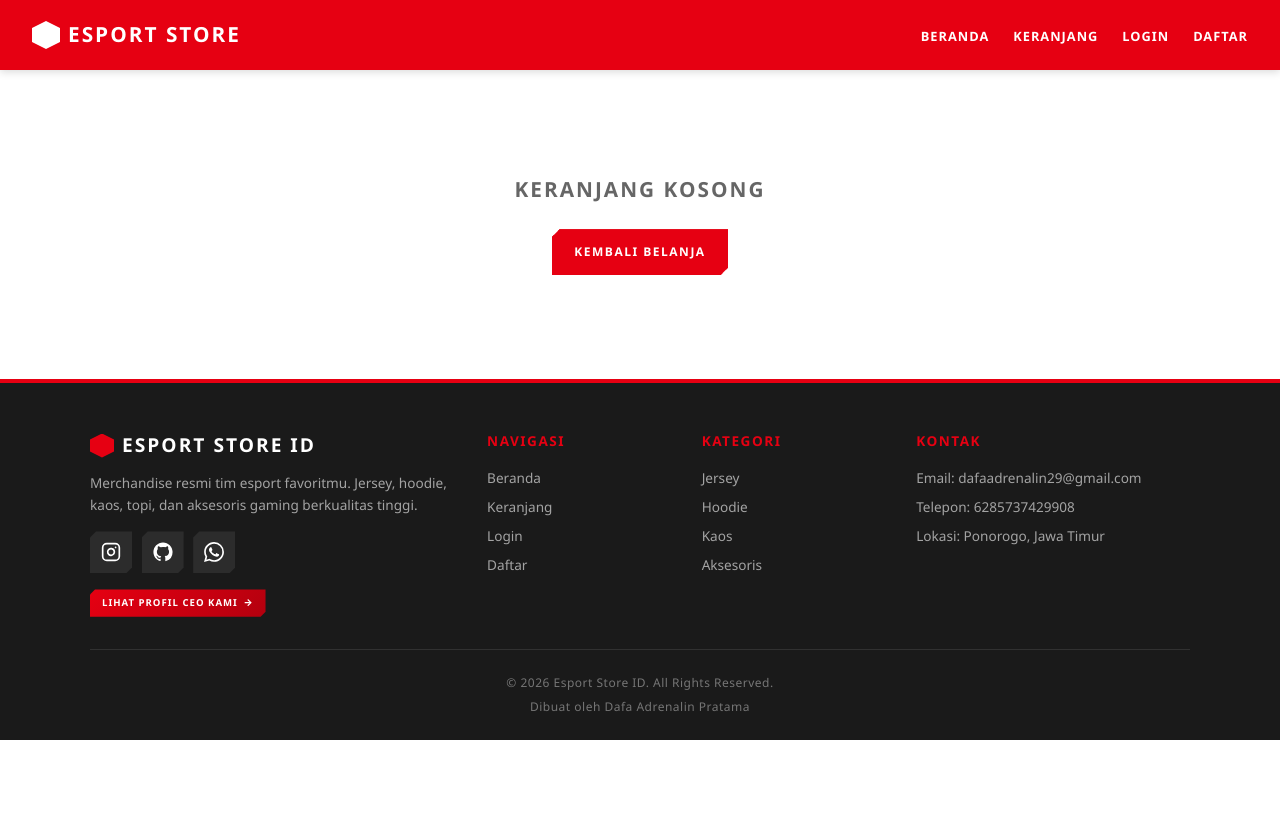
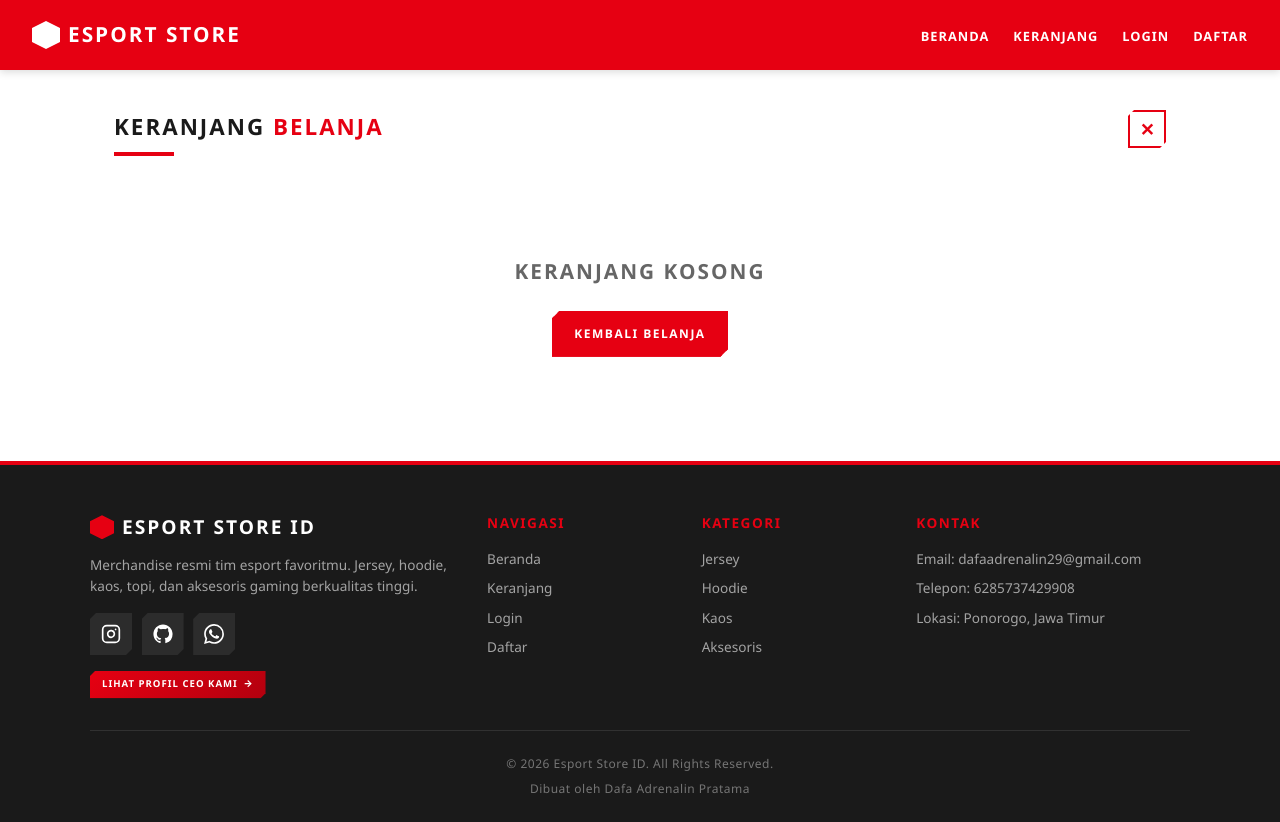
Before and after one commit to Paiii29/uji-serkom, a Next.js app in the folder esport-store-id/: page /keranjang in a window 1280 px wide. Before the commit the page ends 800 px from the top, so only its background shows below. Built offline with nearby package versions, Linux system fonts and the light colour scheme; no server answers.

Commit message:
Tambah tombol close di keranjang

```diff
--- a/esport-store-id/app/globals.css
+++ b/esport-store-id/app/globals.css
@@ -1663,3 +1663,15 @@ body {
   text-decoration: line-through;
   color: var(--text-dim);
 }
+/* ============ SECTION HEADER DENGAN TOMBOL CLOSE ============ */
+.section-header-with-close {
+  display: flex;
+  justify-content: space-between;
+  align-items: flex-start;
+  gap: 1rem;
+  margin-bottom: 0.5rem;
+}
+
+.section-header-with-close .divider {
+  margin-bottom: 1.75rem;
+}
--- a/esport-store-id/app/keranjang/page.tsx
+++ b/esport-store-id/app/keranjang/page.tsx
@@ -20,14 +20,12 @@ export default function Keranjang() {
   const [selected, setSelected] = useState<number[]>([]);
   const [loadingStok, setLoadingStok] = useState(true);
 
-  // Set default: semua produk terpilih saat pertama load
   useEffect(() => {
     if (cart.length > 0 && selected.length === 0) {
       setSelected(cart.map((item) => item.id));
     }
   }, [cart, selected.length]);
 
-  // Fetch stok terbaru dari Supabase
   useEffect(() => {
     async function fetchStok() {
       if (cart.length === 0) {
@@ -71,7 +69,6 @@ export default function Keranjang() {
     0
   );
 
-  // Cek apakah ada masalah stok di produk yang dipilih
   const produkBermasalah = cart.filter((item) => {
     const stok = getStok(item.id);
     return stok !== null && (stok <= 0 || item.qty > stok);
@@ -99,6 +96,19 @@ export default function Keranjang() {
       <>
         <Navbar />
         <div className="section">
+          <div className="section-header-with-close">
+            <div>
+              <h2 className="section-title">Keranjang <span>Belanja</span></h2>
+              <div className="divider"></div>
+            </div>
+            <button
+              onClick={() => router.push('/')}
+              className="btn-close"
+              title="Kembali ke Beranda"
+            >
+              ✕
+            </button>
+          </div>
           <div className="empty-state">
             <p className="empty-state-title">Keranjang Kosong</p>
             <Link href="/" className="btn">Kembali Belanja</Link>
@@ -114,10 +124,21 @@ export default function Keranjang() {
     <>
       <Navbar />
       <div className="section">
-        <h2 className="section-title">Keranjang <span>Belanja</span></h2>
-        <div className="divider"></div>
+        {/* HEADER DENGAN TOMBOL CLOSE */}
+        <div className="section-header-with-close">
+          <div>
+            <h2 className="section-title">Keranjang <span>Belanja</span></h2>
+            <div className="divider"></div>
+          </div>
+          <button
+            onClick={() => router.push('/')}
+            className="btn-close"
+            title="Kembali ke Beranda"
+          >
+            ✕
+          </button>
+        </div>
 
-        {/* Warning kalau ada produk habis */}
         {adaMasalah && (
           <div className="alert alert-error" style={{ marginBottom: '1.5rem' }}>
             <strong>Perhatian!</strong> Ada {produkBermasalah.length} produk di keranjang yang sudah habis atau stoknya tidak cukup. Hapus produk tersebut atau kurangi jumlahnya untuk melanjutkan checkout.
@@ -164,7 +185,6 @@ export default function Keranjang() {
                 disabled={adaIsu}
               />
 
-              {/* FOTO dengan overlay kalau stok habis */}
               <div className="cart-item-img-wrap">
                 <img src={item.gambar} alt={item.nama} className="cart-item-img" />
                 {habisTotal && (
```
